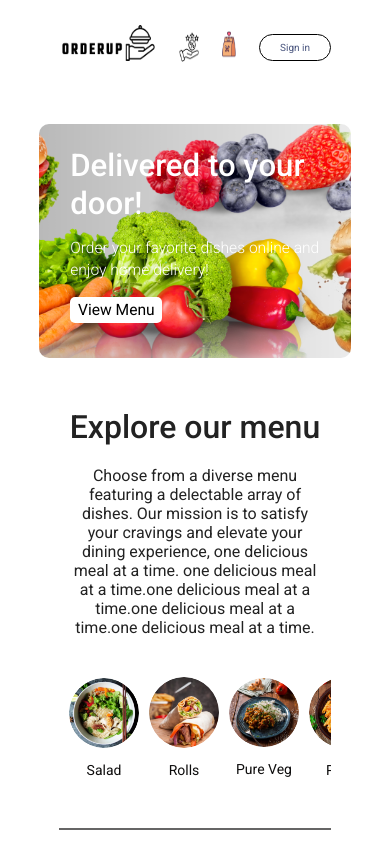
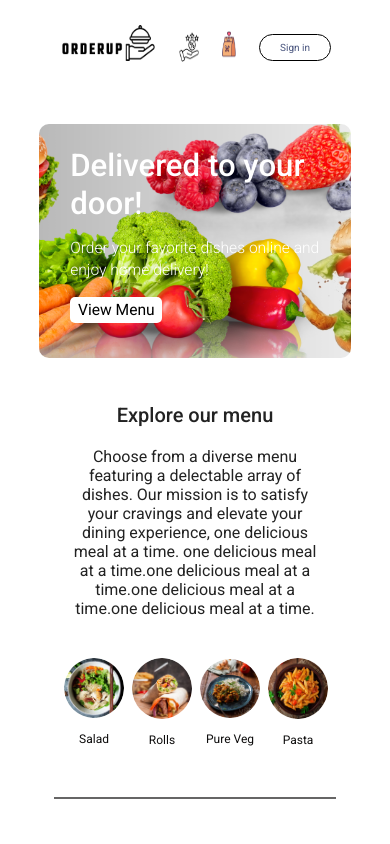
Before and after one commit to janaksanjel/OrderUp, a React (Vite) app: page / in a window 390 px wide. Shown: the top 844 px of the page. Built offline with nearby package versions, Linux system fonts and the light colour scheme; no server answers.

Commit message:
Update ExploreMenu.css

```diff
--- a/src/Components/ExploreMenu/ExploreMenu.css
+++ b/src/Components/ExploreMenu/ExploreMenu.css
@@ -85,3 +85,46 @@
       font-size: 14px;
     }
   }
+
+  /* Additional styles for better mobile and desktop support */
+  @media (min-width: 1024px) {
+    .explore-menu {
+      padding: 30px 40px; /* Add extra padding for larger screens */
+    }
+
+    .explore-menu-list {
+      gap: 30px; /* Increase gap between items on larger screens */
+    }
+
+    .explore-menu-list-item img {
+      width: 15vw;
+      max-width: 120px; /* Increase image size for desktop */
+    }
+
+    .explore-menu-list-item p {
+      font-size: 18px; /* Increase font size for better readability on desktop */
+    }
+  }
+
+  @media (max-width: 480px) {
+    .explore-menu {
+      padding: 15px; /* Reduce padding for small mobile devices */
+    }
+
+    .explore-menu h1 {
+      font-size: 20px; /* Adjust the heading size for mobile screens */
+    }
+
+    .explore-menu-list {
+      gap: 8px; /* Tighten gap for small screens */
+    }
+
+    .explore-menu-list-item img {
+      width: 30vw;
+      max-width: 60px; /* Smaller images for compact view */
+    }
+
+    .explore-menu-list-item p {
+      font-size: 12px; /* Smaller text for mobile readability */
+    }
+  }
```
Lines whose indentation alone changed are shown as unchanged.
